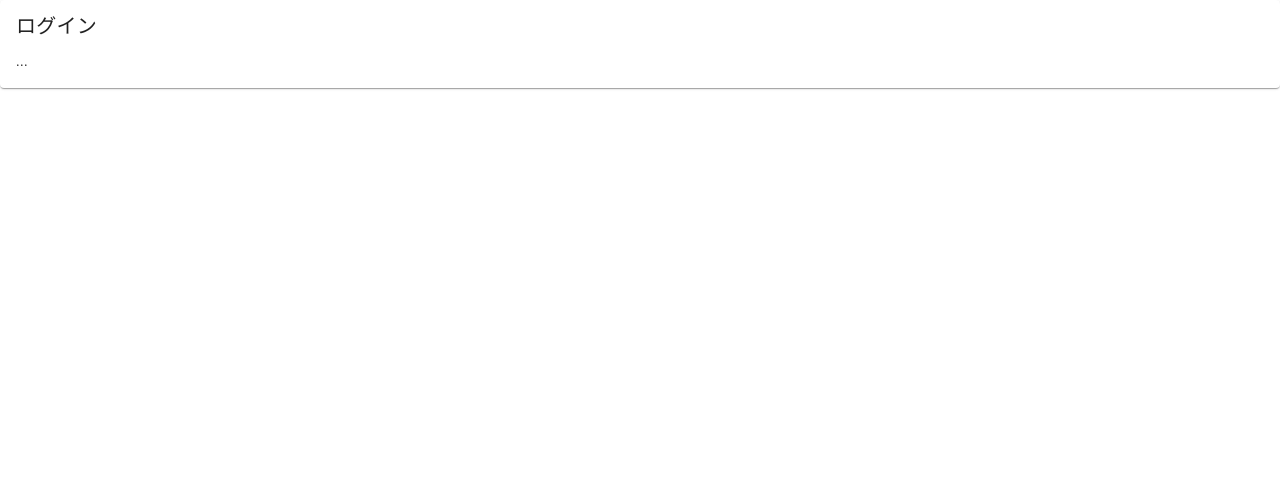
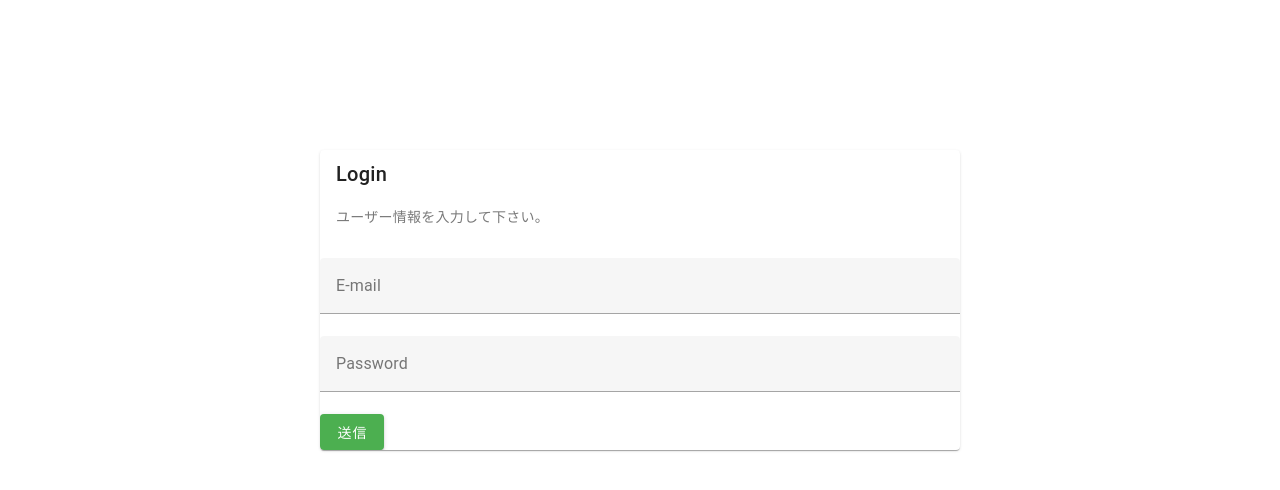
Before and after one commit to shibagram/vue3-school-system, a Vue app: page /login in a window 1280 px wide. Shown: the top 490 px of the page. Built offline with nearby package versions, Linux system fonts and the light colour scheme.

Commit message:
ログイン画面のUIのみ作成

```diff
--- a/package.json
+++ b/package.json
@@ -13,7 +13,7 @@
     "roboto-fontface": "*",
     "vue": "^3.2.38",
     "vue-router": "^4.1.6",
-    "vuetify": "^3.0.0",
+    "vuetify": "^3.0.2",
     "webfontloader": "^1.0.0"
   },
   "devDependencies": {
--- a/src/views/LoginView.vue
+++ b/src/views/LoginView.vue
@@ -5,9 +5,52 @@
 </script>
 
 <script setup lang="ts">
-  //
+import { ref } from "vue";
 </script>
 
+<style scoped>
+.login-form {
+  width: 50%;
+  margin: 150px auto;
+}
+
+.subtitle {
+  margin: 10px 0 30px;
+  text-align: left;
+}
+</style>
+
 <template>
-  <v-card title="ログイン" text="..."></v-card>
+  <v-app>
+    <v-card class="login-form">
+      <v-card-title class="title">Login</v-card-title>
+      <v-card-subtitle class="subtitle">ユーザー情報を入力して下さい。</v-card-subtitle>
+      <v-form
+        ref="form"
+        v-model="valid"
+        lazy-validation
+      >
+
+        <v-text-field
+          v-model="email"
+          :rules="emailRules"
+          label="E-mail"
+          required
+        ></v-text-field>
+        <v-text-field
+          v-model="password"
+          :rules="passwordRules"
+          label="Password"
+          required
+        ></v-text-field>
+        <v-btn
+          color="success"
+          class="mr-4"
+          @click="validate"
+        >
+          送信
+        </v-btn>
+      </v-form>
+    </v-card>
+  </v-app>
 </template>
```
Also changed, not shown: 1 other file (tests, documents, lock files or other folders).
